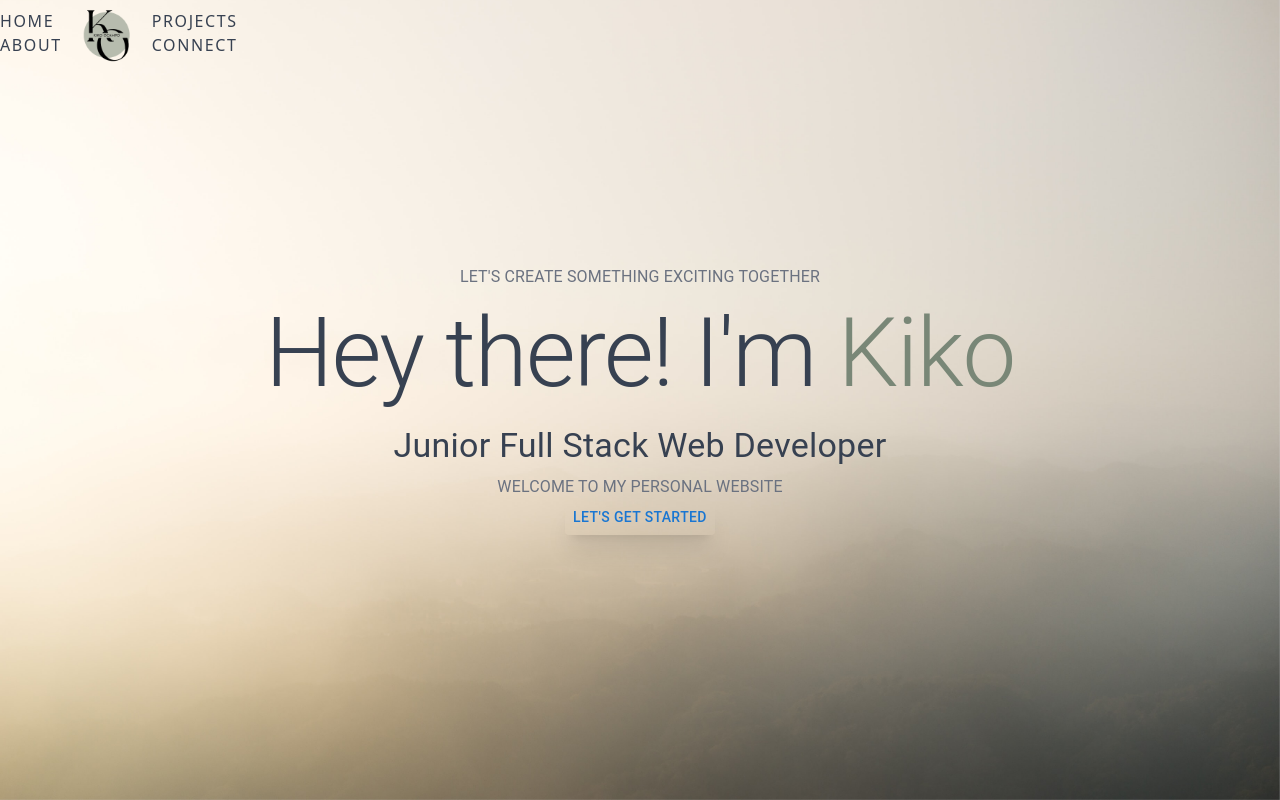
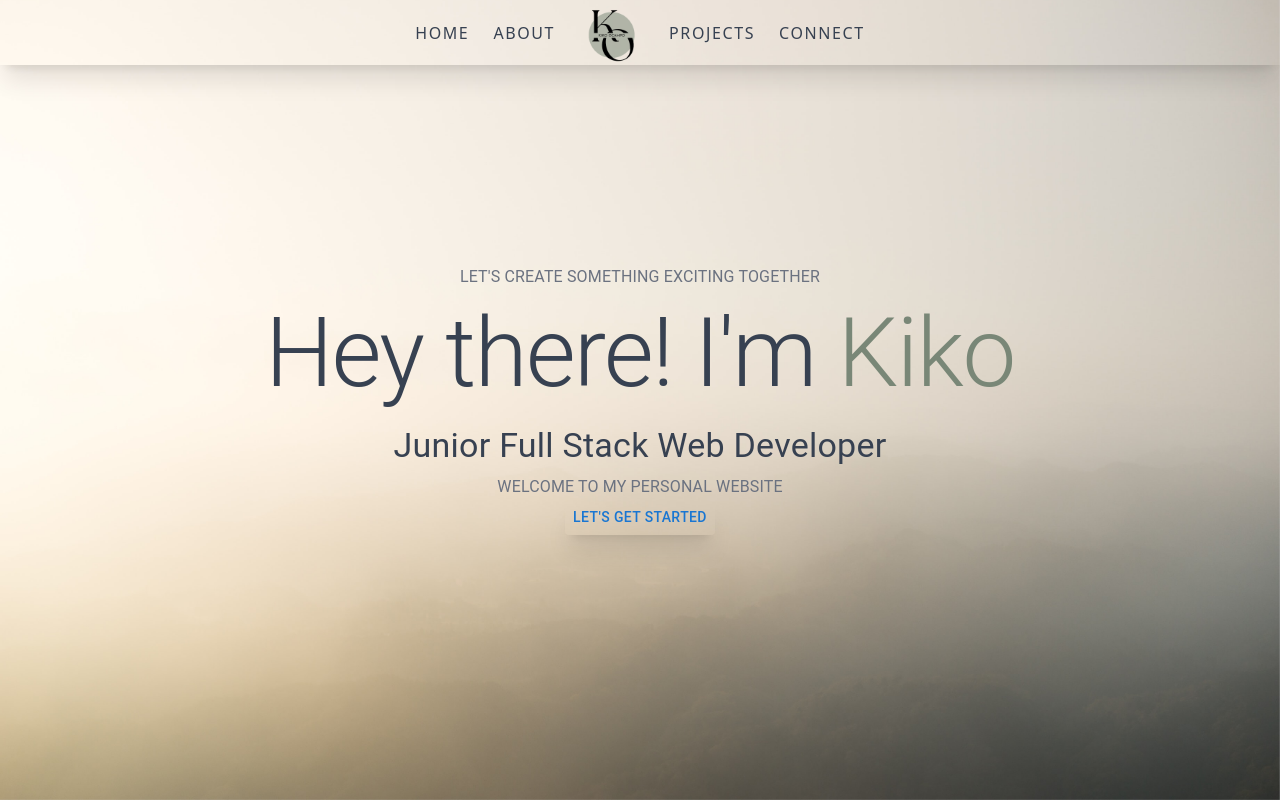
Before and after one commit to kikopocampo/Portfolio, a Next.js app: page / in a window 1280 px wide. Built offline with nearby package versions, Linux system fonts and the light colour scheme.

Commit message:
fix style

```diff
--- a/tailwind.config.js
+++ b/tailwind.config.js
@@ -1,10 +1,10 @@
 /** @type {import('tailwindcss').Config} */
 module.exports = {
-  purge: [
-    // "./app/**/*.{js,ts,jsx,tsx}",
+  content: [
+    "./app/**/*.{js,ts,jsx,tsx}",
     "./pages/**/*.{js,ts,jsx,tsx}",
-    "./Components/**/*.{js,ts,jsx,tsx}",
-    // "./components/**/*.{js,ts,jsx,tsx}",
+    "./components/**/*.{js,ts,jsx,tsx}",
+    "./src/**/*.{html,js,svelte,ts}",
   ],
   theme: {
     extend: {},
```
